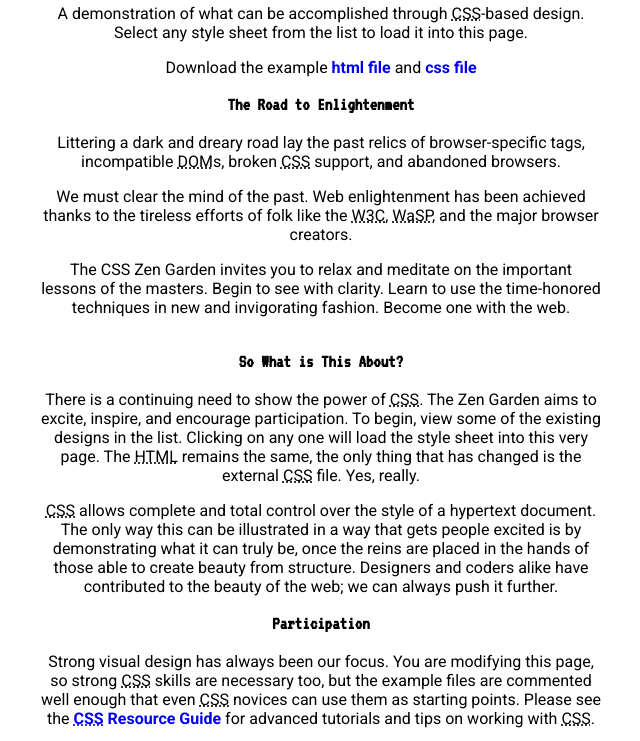
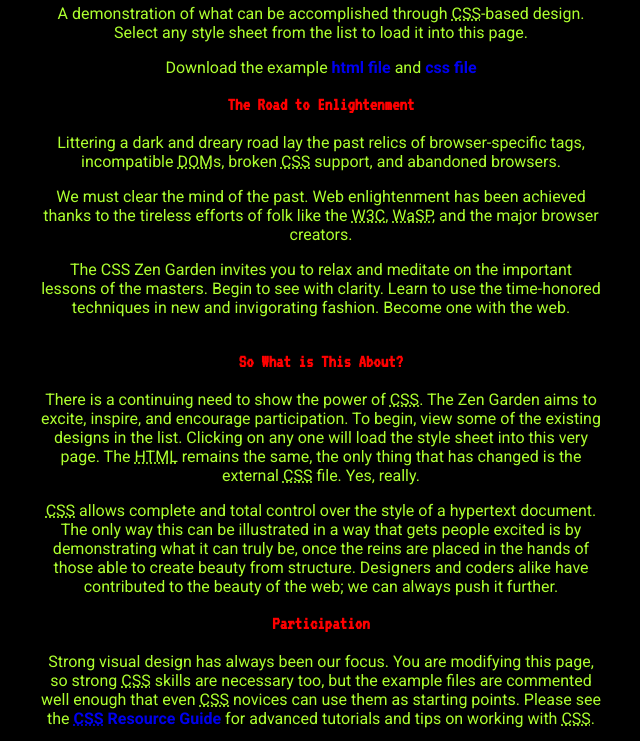
Before and after one commit to sebbydoh/CIS2B-Final-Project, a plain HTML site: page index.html in a window 1280 px wide. Shown: the part 112-853 px from the top of the page, without its empty margins (319-959 px from the left). Drawn offline with Linux system fonts and the light colour scheme; a web font is replaced by a local one.

```diff
--- a/style.css
+++ b/style.css
@@ -10,14 +10,18 @@ font-family: 'VT323', monospace;   ---Headings
 
 body {
     font-size: 16px;
+    background-color: black;
+
 }
 
 h1, h2, h3, h4, h5, h6 {
     font-family: 'VT323', monospace;
+    color: red;
 }
 
 p {
     font-family: 'Roboto', sans-serif;
+    color: greenyellow;
 }
 
 /* Links */
```
Also changed, not shown: images/desktop.png (added), 1 other file.
